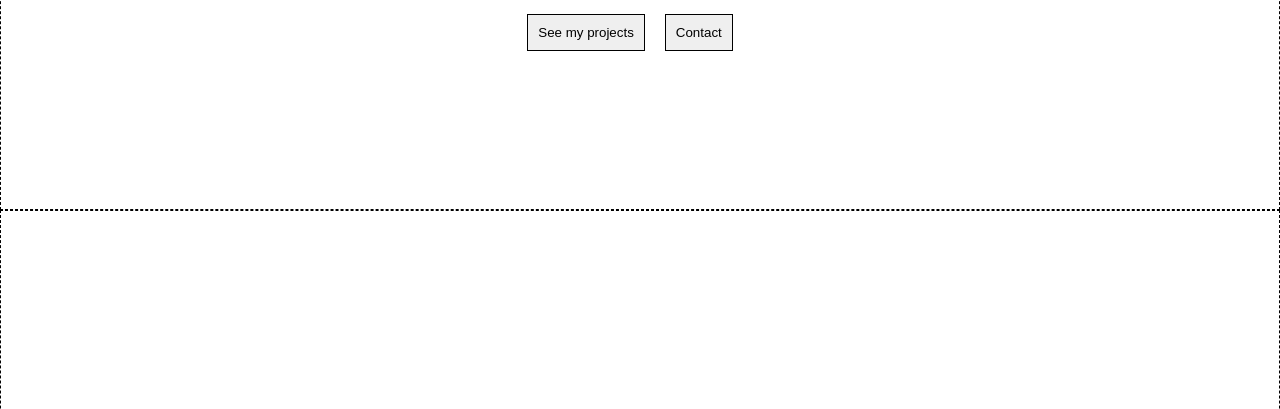
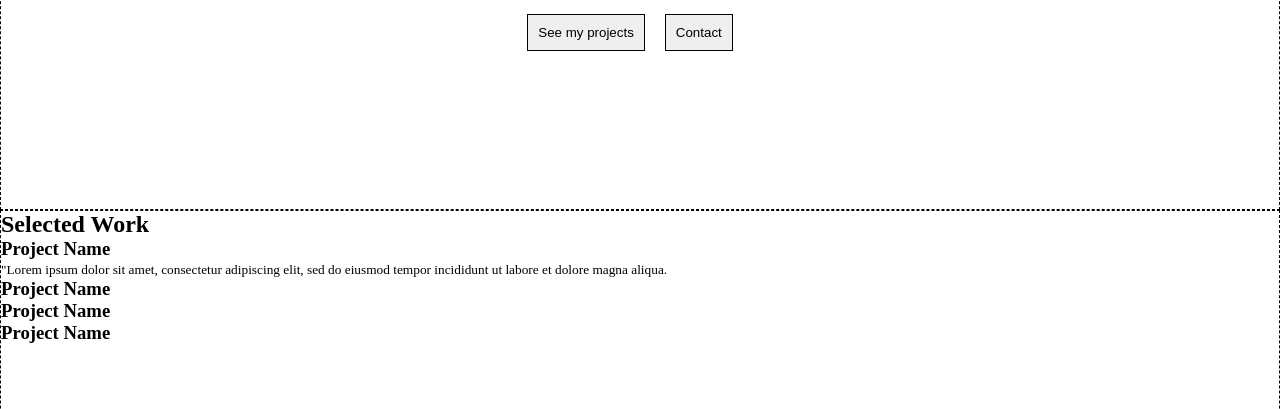
Before and after one commit to onlyonediamond/personal-portfolio, a plain HTML site: page index.html in a window 1280 px wide. Shown: the part 390-799 px from the top of the page. Drawn offline with Linux system fonts and the light colour scheme.

Commit message:
started on the project section

```diff
--- a/index.html
+++ b/index.html
@@ -28,7 +28,27 @@
             </div>
     </header>
 
-    <div class="projects"></div>
+    <div class="projectSelect">
+        <h2>Selected Work</h2>
+            <div class="projects">
+                <div class="project-card project-one">
+                    <h3>Project Name</h3>
+                    <small>"Lorem ipsum dolor sit amet, consectetur adipiscing elit, sed do eiusmod tempor incididunt ut labore et dolore magna aliqua.</small>
+                </div>
+
+                <div class="project-card project-two">
+                    <h3>Project Name</h3>
+                </div>
+
+                <div class="project-card project-three">
+                    <h3>Project Name</h3>
+                </div>
+
+                <div class="project-card project-four">
+                    <h3>Project Name</h3>
+                </div>
+            </div>
+    </div>
 
     <div class="contact"></div>
 
--- a/style.css
+++ b/style.css
@@ -10,7 +10,7 @@
     grid-template-rows: 100px  500px 700px 450px 50px;
 }
 
-.navBar, header, .projects, .contact, footer {
+.navBar, header, .projectSelect, .contact, footer {
     border: 1px dashed #000;
 }
 
@@ -60,3 +60,12 @@ header p {
     padding: 10px 10px;
     margin-right: 20px;
 }
+
+.projects {
+    display: grid;
+
+}
+
+.project-card {
+
+}
```
